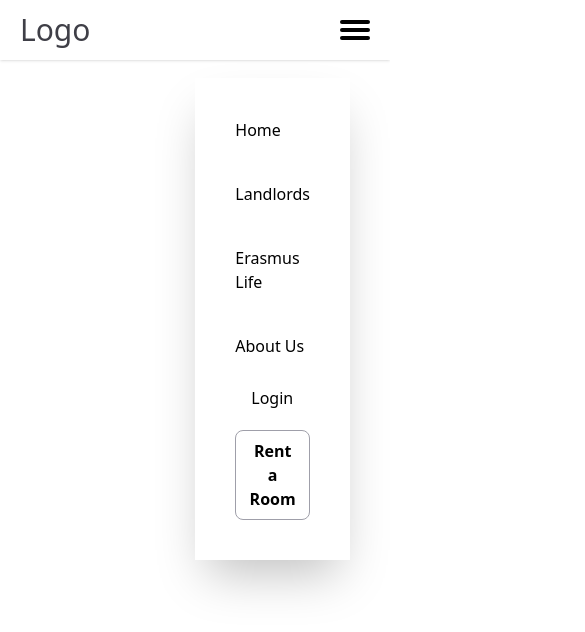
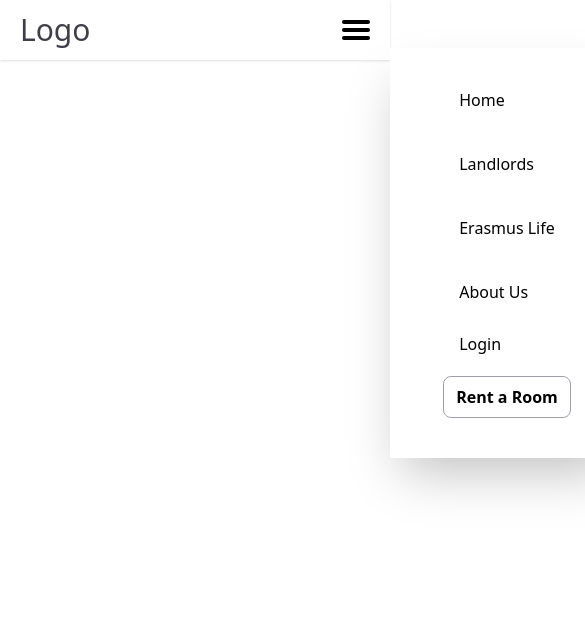
Before and after one commit to DsDigitalz/Booking-Website, a React (Vite) app: page / in a window 390 px wide. Shown: the top 632 px of the page, 585 px wide, since content can reach past the window. Built offline with nearby package versions, Linux system fonts and the light colour scheme.

Commit message:
added animation to Header.jsx

```diff
--- a/src/Component/Header.jsx
+++ b/src/Component/Header.jsx
@@ -1,13 +1,12 @@
 import React, { useState } from "react";
 
 export default function Header() {
-// Create a useState hook to manage the toggle state
-const[isOpen, setIsOpen] = useState(false)
-// Function to toggle the menu
-function toggleMenu() {
-  setIsOpen((prev)=>(!prev))
-
-}
+  // Create a useState hook to manage the toggle state
+  const [isOpen, setIsOpen] = useState(false);
+  // Function to toggle the menu
+  function toggleMenu() {
+    setIsOpen((prev) => !prev);
+  }
 
   return (
     <header className="shadow px-5 py-3 flex  justify-between items-center md:flex md:justify-between md:items-center lg:px-10 lg:py-3">
@@ -17,15 +16,40 @@ function toggleMenu() {
         {/* Navbar */}
 
         {/* toggle button */}
-        <button onClick={toggleMenu} className="relative flex flex-col lg:hidden items-center gap-1">
-          <div className="rounded p-0.5 bg-black w-[30px]"></div>
-          <div className="rounded p-0.5 bg-black w-[30px]"></div>
-          <div className="rounded p-0.5 bg-black w-[30px]"></div>
+        <button
+          onClick={toggleMenu}
+          className="relative flex flex-col lg:hidden items-center gap-1"
+        >
+          <div
+            className={`px-3.5 py-0.5 rounded bg-black  transition-all ${
+              isOpen ? "translate-y-2 rotate-45" : ""
+            }`}
+          ></div>
+          <div
+            className={`px-3.5 py-0.5 rounded bg-black  transition-opacity ${
+              isOpen ? "opacity-0" : "opacity-100"
+            }  `}
+          ></div>
+          <div
+            className={`px-3.5 py-0.5 rounded bg-black transition-all ${
+              isOpen ? "-translate-y-2 -rotate-45" : ""
+            }`}
+          ></div>
         </button>
       </div>
-      <nav className={`${isOpen ? "translate-x-0" : "translate-x-full"} lg:block transition-all duration-300 ease-in-out`}>
+      <nav>
         {/* Mobile Menu */}
-        <div className="p-10 bg-white shadow-2xl absolute top-12 right-5 flex flex-col gap-7 lg:gap-25 xl:gap-25  items-center lg:flex lg:justify-between lg:text-zinc-700 lg:static lg:bg-transparent lg:shadow-none lg:p-0 lg:w-auto  lg:items-center lg:flex-row">
+        <div
+          className={`lg:static lg:translate-x-0 transition-transform duration-500 ease-in-out ${
+            isOpen ? "translate-x-0 " : "translate-x-full"
+          } absolute top-12 right-0 w-[60%] z-20  overflow-hidden
+           p-10 bg-white shadow-2xl  flex flex-col gap-7
+          lg:gap-25 xl:gap-25 items-center lg:flex lg:justify-between
+          lg:text-zinc-700 lg:static lg:bg-transparent lg:shadow-none lg:p-0
+          lg:w-auto lg:items-center lg:flex-row
+
+          `}
+        >
           <ul className="flex  flex-col gap-10 lg:flex-row  lg:gap-10  ">
             <li className="cursor-pointer hover:text-black hover:scale-105 transition-all duration-300">
               Home
```
